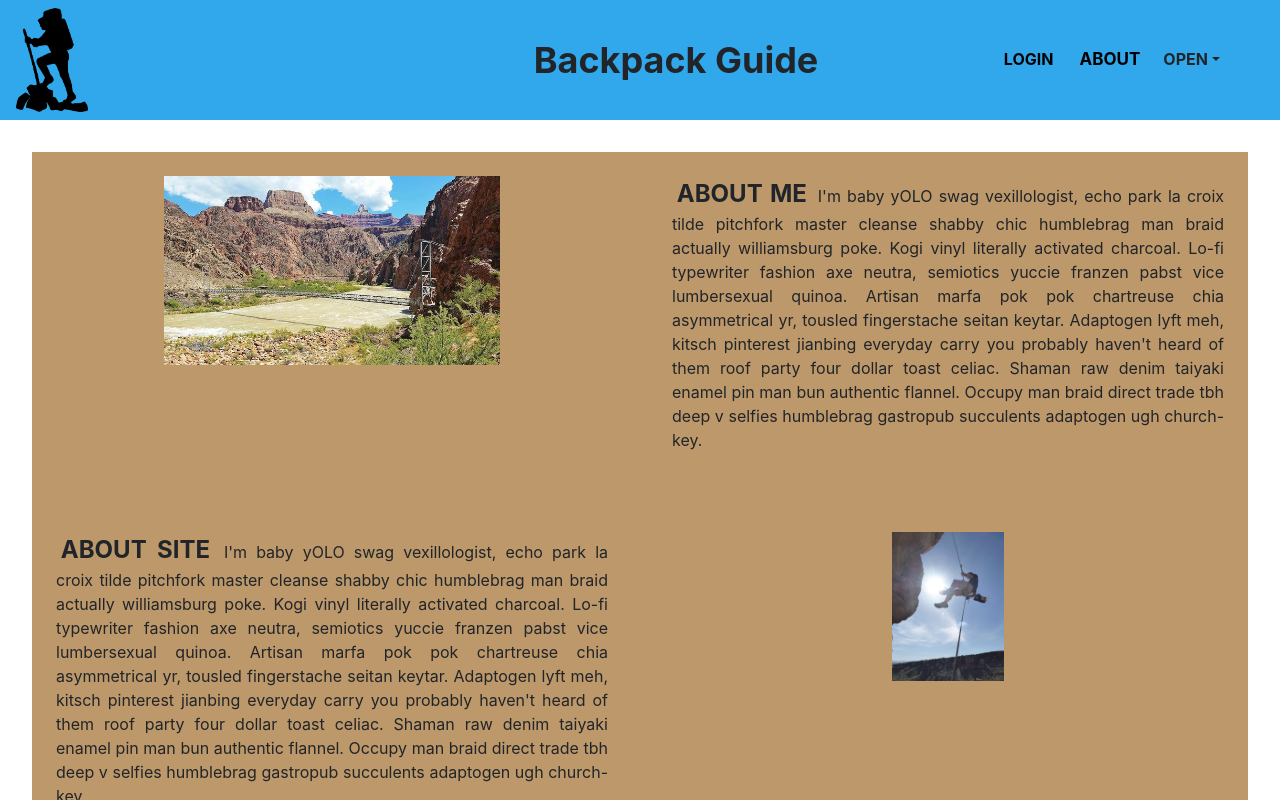
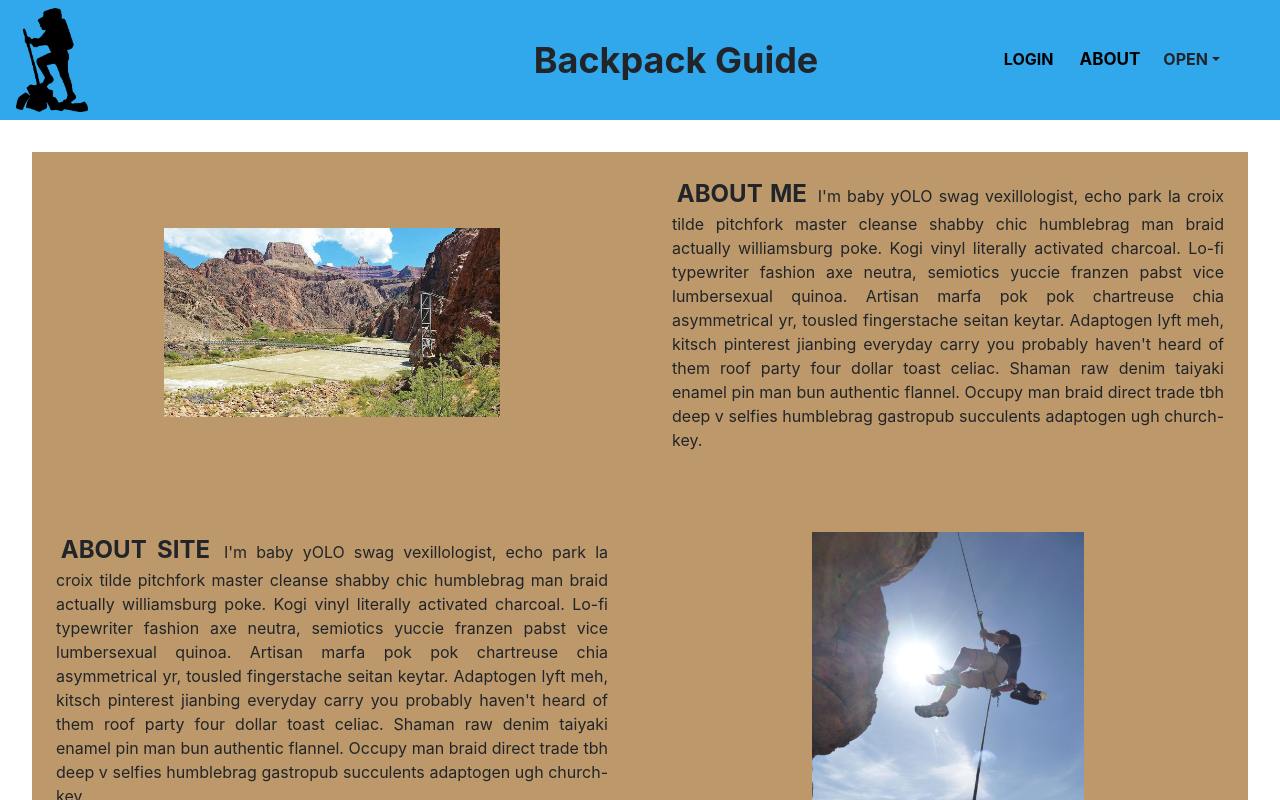
Before and after one commit to kobrabson/BackpackGuide, a React (Create React App) app: page /#/about in a window 1280 px wide. Shown: the top 800 px of the page. Built offline with nearby package versions, Linux system fonts and the light colour scheme; no server answers; what redux-promise-middleware would draw is missing.

Commit message:
changed picture sizes

```diff
--- a/src/components/about/about.css
+++ b/src/components/about/about.css
@@ -1,6 +1,7 @@
 .about-image {
     width: 24rem;
     padding: 1.5rem;
+    margin-top: 3.25rem;
 
 }
 .about-container{
@@ -37,6 +38,6 @@ span{
 }
 
 .about-image-2{
-    width: 10rem;
+    width: 20rem;
     padding: 1.5rem;
 }
```
